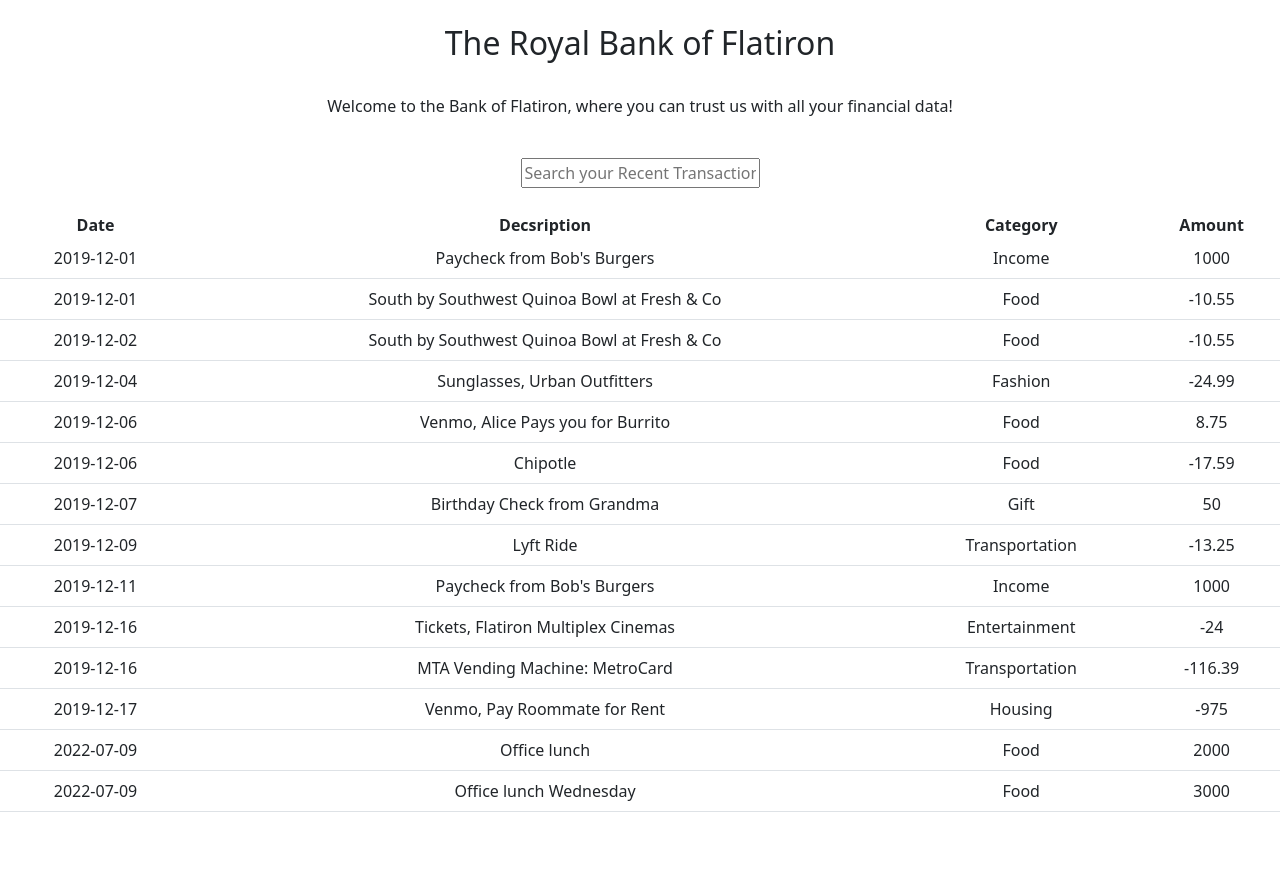
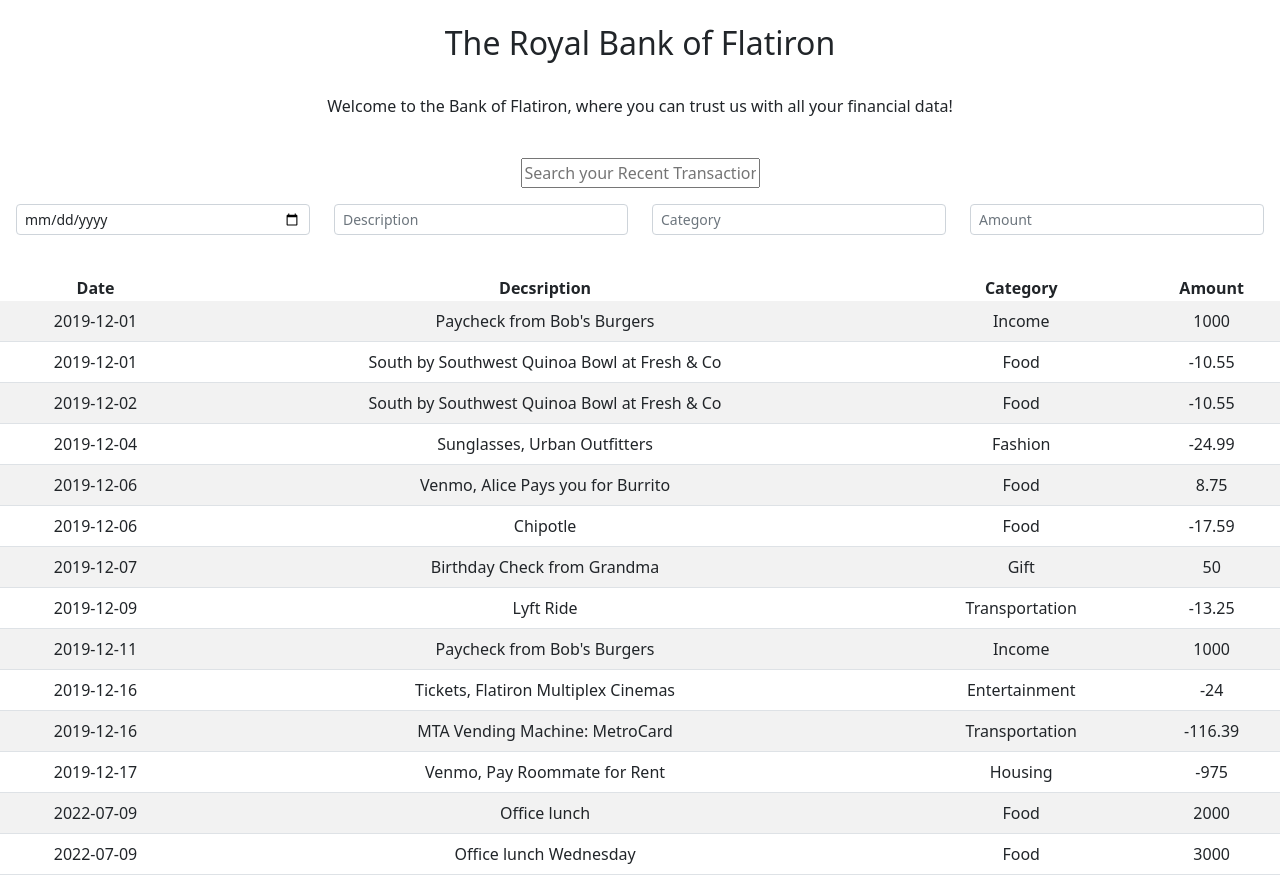
Before and after one commit to Mashaa22/bank-of-flatiron, a React (Create React App) app: page / in a window 1280 px wide. Before the commit the page ends 828 px from the top, so only its background shows below. Built offline with nearby package versions, Linux system fonts and the light colour scheme; data requests are answered from the project's data file.

Commit message:
added a form in form.js

```diff
--- a/src/App.js
+++ b/src/App.js
@@ -1,12 +1,14 @@
 import './App.css';
 import Search from './components/Search';
 import Table from './components/Table';
+import Form from './components/Form';
 
 function AccountHolder() {
   return (
     <div>
       <br></br>
       <Search />
+      <Form />
       <br></br>
       <Table />
     </div>
--- a/src/components/Form.js
+++ b/src/components/Form.js
@@ -0,0 +1,20 @@
+const Form = () => {
+    return (
+        <form className="row p-3">
+            <div className="col-3">
+            <input class="form-control form-control-sm" type="date" placeholder="Date" aria-label=".form-control-sm example" />
+            </div>
+            <div className="col-3">
+            <input class="form-control form-control-sm" type="text" placeholder="Description" aria-label=".form-control-sm example" />
+            </div>
+            <div className="col-3">
+            <input class="form-control form-control-sm" type="text" placeholder="Category" aria-label=".form-control-sm example" />
+            </div>
+            <div className="col-3">
+            <input class="form-control form-control-sm" type="text" placeholder="Amount" aria-label=".form-control-sm example" />
+            </div>
+
+        </form>
+    )
+}
+export default Form
--- a/src/components/Table.js
+++ b/src/components/Table.js
@@ -4,7 +4,7 @@ const Table = () => {
 
     return (
         <>
-            <table className="table table-stripped table-hover">
+            <table className="table table-striped table-hover">
                 <thead>
                     <th>Date</th>
                     <th>Decsription</th>
```
